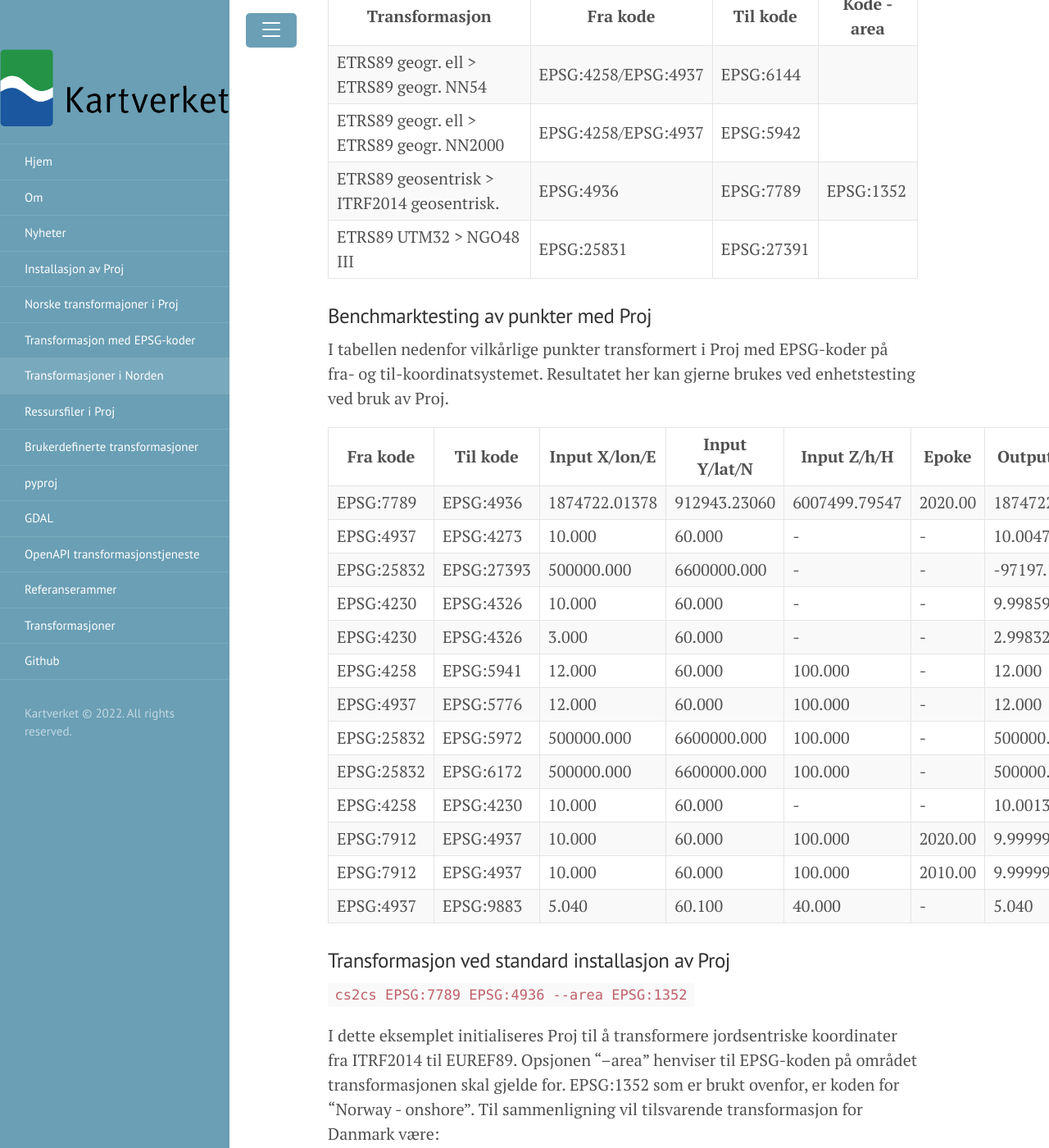
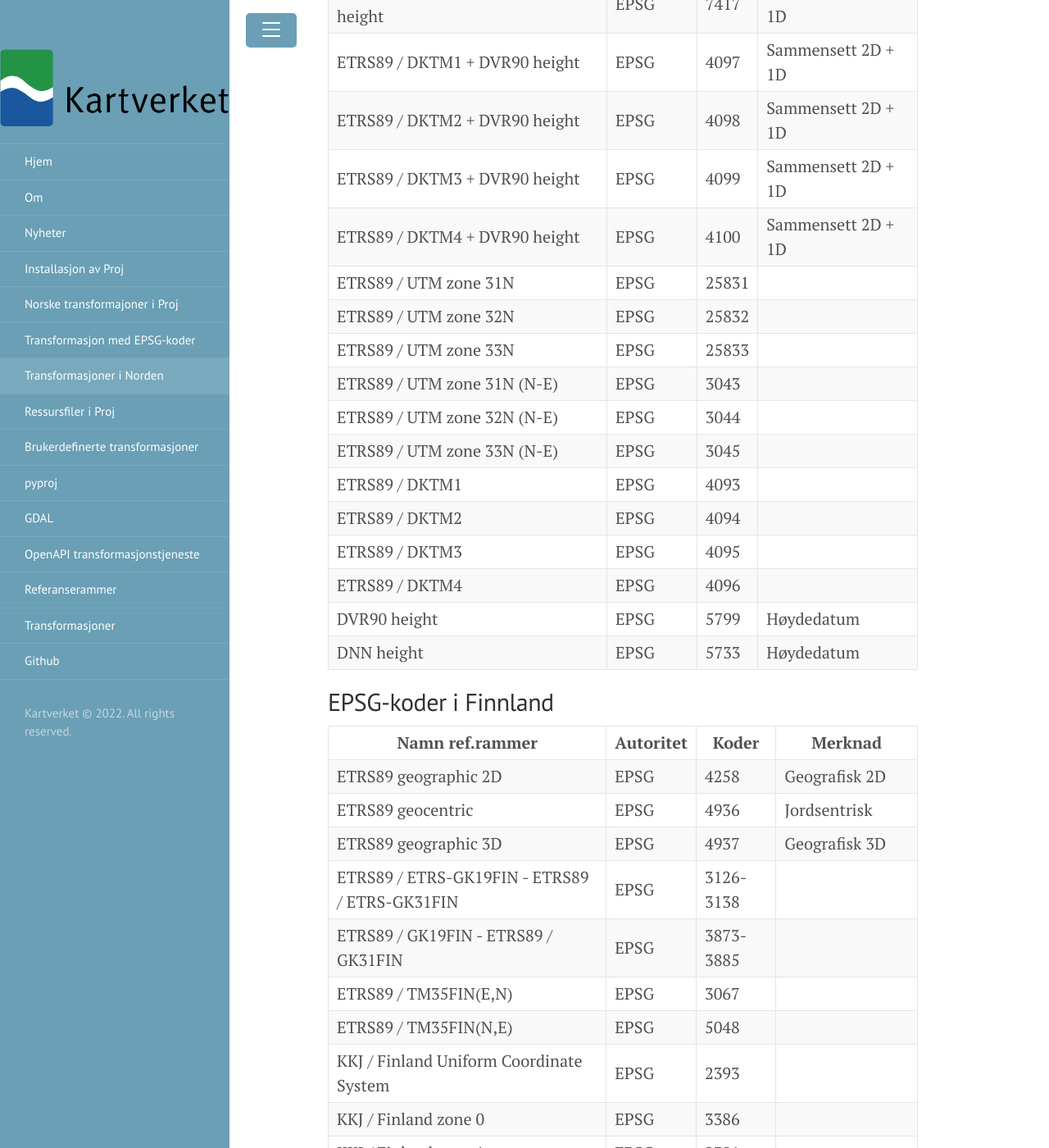
Before and after one commit to kartverket/transformasjoner, a Jekyll site: the page built from _pages/nordic_transformations.md, in a window 1280 px wide and 1400 px high, scrolled down 2272 px. Shown: the whole window at 82% size. Built offline with Jekyll 4.4.1, drawn with Linux system fonts in a browser that asks for light colours; some of the changed text lies outside the part shown.

Commit message:
Nordic trans

````diff
--- a/_pages/nordic_transformations.md
+++ b/_pages/nordic_transformations.md
@@ -4,152 +4,99 @@
 order: 6
 ---
 
-
-## Sverige
-
-## Danmark
-
-## Finnland
+Proj har også støtte for transformasjoner i de øvrige landene i Norden. Disse transformasjonene er fritt tilgjengelige takket være dugnadsarbeid
+som alle kartverkene har bistått med. Som for Norge, benyttes EPSG-koder som inngang for transformasjoner.
 
 
+## EPSG-koder i Sverige
 
-Transformasjonene og referanserammene i Proj følger kodene i EPSG-registeret. EPSG-registeret er administrert av IOGP (International Association of Oil & Gas Producers) og fungerer som en "de facto standard" vedrørende transformasjoner og referanserammer.
-
-Transformasjoner med EPSG-koder er en enkel og anbefalt alternativ metodikk. Brukeren og systemene trenger da bare forholde seg til kodene som er gitt for referanserammene og transformasjonene.
-
-Det mest vanlig vil være å oppgi EPSG-kodene på referanserammen/koordinatsystemet man skal transformere fra og til.
-
-## Linker til EPSG
-
-* [EPSG-registeret](https://epsg.org/home.html)
-* [Søkeside på EPSG-koder fra MapTiler Team](https://epsg.io/)
-* [EPSG-koder i GeoNorge](https://register.geonorge.no/epsg-koder)
-
-## Norske ref.rammer/koordinatsystemer støtta av Proj
-
-| Namn ref.rammer                 | Autoritet | Kode        | Merknad                          |
-| ------------------------------- | --------- | ----------- | -------------------------------- |
-| ETRS89 geogr. NN2000            | EPSG      |        5942 | Sammensett 2D + 1D               |
-| ETRS89 geogr. NN54              | EPSG      |        6144 | Sammensett 2D + 1D               |
-| ETRS89 2D geogr.                | EPSG      |        4258 |                                  |
-| ETRS89 3D geogr.                | EPSG      |        4937 |                                  |
-| ETRS89 geosentrisk              | EPSG      |        4936 |                                  |
-| ETRS89 UTM 31-36 2D             | EPSG      | 25831-25836 |                                  |
-| ETRS89 UTM 31-36 NN54           | EPSG      |   6171-6176 | Sammensett 2D + 1D               |
-| ETRS89 UTM 31-36 NN2000         | EPSG      |   5971-5976 | Sammensett 2D + 1D               |
-| ETRS89 NTM 5-30 2D              | EPSG      |   5105-5130 |                                  |
-| ETRS89 NTM 5-30 NN54            | EPSG      |   6145-6170 | Sammensett 2D + 1D               |
-| ETRS89 NTM 5-30 NN2000          | EPSG      |   5945-5970 | Sammensett 2D + 1D               |
-| NN2000                          | EPSG      |        5941 | Vertialt datum. Bruk heller 5942 |
-| NN54                            | EPSG      |        5776 | Vertialt datum. Bruk heller 6144 |
-| ETRS89 geogr. 3D Norway Heights | EPSG      |        5942 |                                  |
-| CD Norway Depths                | EPSG      |        9672 | (Sjøkartnull). Bruk heller 9883  |
-| ETRS89 geogr. 3D CD Norway      | EPSG      |        9883 | Sammensett 2D + 1D               |
-| NGO48 geografisk 2D             | EPSG      |        4273 |                                  |
-| NGO48 akse I-VIII               | EPSG      | 27391-27398 |                                  |
-| ITRF2014 geosentrisk            | EPSG      |        7789 |                                  |
-| ITRF2014 geogr. 2D              | EPSG      |        9000 |                                  |
-| ITRF2014 geogr. 3D              | EPSG      |        7912 |                                  |
-| ED50                            | EPSG      |        4230 | Under arbeid                     |
-| ED50 UTM 31-36 2D               | EPSG      | 23031-23036 | Under arbeid                     |
+| Namn ref.rammer                 | Autoritet | Kode | Merknad            |
+| ------------------------------- | --------- | ---- | ------------------ |
+| SWEREF99 geographic 2D          | EPSG      | 4619 | Geografisk 2D      |
+| SWEREF99 geocentric             | EPSG      | 4976 | Jordsentrisk       |
+| SWEREF99 geographic 3D          | EPSG      | 4977 | Geografisk 3D      |
+| SWEREF99 / RT90 0 gon emul.     | EPSG      | 3848 |                    |
+| SWEREF99 / RT90 2.5 gon O emul. | EPSG      | 3849 |                    |
+| SWEREF99 / RT90 2.5 gon V emul. | EPSG      | 3847 |                    |
+| SWEREF99 / RT90 5 gon O emul.   | EPSG      | 3850 |                    |
+| SWEREF99 / RT90 5 gon V emul.   | EPSG      | 3846 |                    |
+| SWEREF99 / RT90 7.5 gon V emul. | EPSG      | 3845 |                    |
+| SWEREF99 12 00                  | EPSG      | 3007 |                    |
+| SWEREF99 13 30                  | EPSG      | 3008 |                    |
+| SWEREF99 14 15                  | EPSG      | 3012 |                    |
+| SWEREF99 15 00                  | EPSG      | 3009 |                    |
+| SWEREF99 15 45                  | EPSG      | 3013 |                    |
+| SWEREF99 16 30                  | EPSG      | 3010 |                    |
+| SWEREF99 17 15                  | EPSG      | 3014 |                    |
+| SWEREF99 18 00                  | EPSG      | 3011 |                    |
+| SWEREF99 18 45                  | EPSG      | 3015 |                    |
+| SWEREF99 20 15                  | EPSG      | 3016 |                    |
+| SWEREF99 21 45                  | EPSG      | 3017 |                    |
+| SWEREF99 23 15                  | EPSG      | 3018 |                    |
+| SWEREF99 TM                     | EPSG      | 3006 |                    |
+| SWEREF99 + RH2000 height        | EPSG      | 5628 | Sammensett 2D + 1D |
+| SWEREF99 12 00 + RH2000 height  | EPSG      | 5846 | Sammensett 2D + 1D |
+| SWEREF99 13 30 + RH2000 height  | EPSG      | 5847 | Sammensett 2D + 1D |
+| SWEREF99 14 15 + RH2000 height  | EPSG      | 5851 | Sammensett 2D + 1D |
+| SWEREF99 15 00 + RH2000 height  | EPSG      | 5848 | Sammensett 2D + 1D |
+| SWEREF99 15 45 + RH2000 height  | EPSG      | 5852 | Sammensett 2D + 1D |
+| SWEREF99 16 30 + RH2000 height  | EPSG      | 5849 | Sammensett 2D + 1D |
+| SWEREF99 17 15 + RH2000 height  | EPSG      | 5853 | Sammensett 2D + 1D |
+| SWEREF99 18 00 + RH2000 height  | EPSG      | 5850 | Sammensett 2D + 1D |
+| SWEREF99 18 45 + RH2000 height  | EPSG      | 5854 | Sammensett 2D + 1D |
+| SWEREF99 20 15 + RH2000 height  | EPSG      | 5855 | Sammensett 2D + 1D |
+| SWEREF99 21 45 + RH2000 height  | EPSG      | 5856 | Sammensett 2D + 1D |
+| SWEREF99 23 15 + RH2000 height  | EPSG      | 5857 | Sammensett 2D + 1D |
+| SWEREF99 TM + RH2000 height     | EPSG      | 5845 | Sammensett 2D + 1D |
+| RH2000 height                   | EPSG      | 5613 | Høydedatum         |
 
 
-### Tilgjengelig transformasjoner (eksempler)
+## EPSG-koder i Danmark
 
-| Transformasjon                             | Fra kode            | Til kode       | Kode - area |
-| ------------------------------------------ | ------------------- | -------------- | ----------- |
-| ETRS89 geogr. ell > ETRS89 geogr. NN54     | EPSG:4258/EPSG:4937 |      EPSG:6144 |             |
-| ETRS89 geogr. ell > ETRS89 geogr. NN2000   | EPSG:4258/EPSG:4937 |      EPSG:5942 |             |
-| ETRS89 geosentrisk > ITRF2014 geosentrisk. |           EPSG:4936 |      EPSG:7789 |   EPSG:1352 |
-| ETRS89 UTM32 > NGO48 III                   |          EPSG:25831 |     EPSG:27391 |             |
+| Namn ref.rammer                      | Autoritet | Kode  | Merknad            |
+| ------------------------------------ | --------- | ----- | ------------------ |
+| ETRS89 geographic 2D                 | EPSG      |  4258 | Geografisk 2D      |
+| ETRS89 geocentric                    | EPSG      |  4936 | Jordsentrisk       |
+| ETRS89 geographic 3D                 | EPSG      |  4937 | Geografisk 3D      |
+| ETRS89 / UTM zone 32N + DVR90 height | EPSG      |  7416 | Sammensett 2D + 1D |
+| ETRS89 / UTM zone 33N + DVR90 height | EPSG      |  7417 | Sammensett 2D + 1D |
+| ETRS89 / DKTM1 + DVR90 height        | EPSG      |  4097 | Sammensett 2D + 1D |
+| ETRS89 / DKTM2 + DVR90 height        | EPSG      |  4098 | Sammensett 2D + 1D |
+| ETRS89 / DKTM3 + DVR90 height        | EPSG      |  4099 | Sammensett 2D + 1D |
+| ETRS89 / DKTM4 + DVR90 height        | EPSG      |  4100 | Sammensett 2D + 1D |
+| ETRS89 / UTM zone 31N                | EPSG      | 25831 |                    |
+| ETRS89 / UTM zone 32N                | EPSG      | 25832 |                    |
+| ETRS89 / UTM zone 33N                | EPSG      | 25833 |                    |
+| ETRS89 / UTM zone 31N (N-E)          | EPSG      |  3043 |                    |
+| ETRS89 / UTM zone 32N (N-E)          | EPSG      |  3044 |                    |
+| ETRS89 / UTM zone 33N (N-E)          | EPSG      |  3045 |                    |
+| ETRS89 / DKTM1                       | EPSG      |  4093 |                    |
+| ETRS89 / DKTM2                       | EPSG      |  4094 |                    |
+| ETRS89 / DKTM3                       | EPSG      |  4095 |                    |
+| ETRS89 / DKTM4                       | EPSG      |  4096 |                    |
+| DVR90 height                         | EPSG      |  5799 | Høydedatum         |
+| DNN height                           | EPSG      |  5733 | Høydedatum         |
 
 
-### Benchmarktesting av punkter med Proj
+## EPSG-koder i Finnland
 
-I tabellen nedenfor vilkårlige punkter transformert i Proj med EPSG-koder på fra- og til-koordinatsystemet. Resultatet her kan gjerne brukes ved enhetstesting ved bruk av Proj.
-
-| Fra kode   | Til kode   | Input X/lon/E  | Input Y/lat/N | Input Z/h/H    | Epoke    | Output X/lon/E  | Output Y/lat/N  | Output Z/h/H    | Områdekode |
-| ---------- | ---------- | -------------- | ------------- | -------------- | -------- | --------------- | --------------- | ----------------| ---------- |
-|  EPSG:7789 |  EPSG:4936 |  1874722.01378 |  912943.23060 |  6007499.79547 |  2020.00 |  1874722.630745 |   912942.993045 |  6007499.590605 |          - |
-|  EPSG:4937 |  EPSG:4273 |         10.000 |        60.000 |              - |        - | 10.004772119609 | 59.999247563843 |               - |          - |
-| EPSG:25832 | EPSG:27393 |     500000.000 |   6600000.000 |              - |        - |     -97197.1595 |     172511.9003 |               - |          - |
-|  EPSG:4230 |  EPSG:4326 |         10.000 |        60.000 |              - |        - |  9.998594123185 | 59.999544266822 |               - |          - |
-|  EPSG:4230 |  EPSG:4326 |          3.000 |        60.000 |              - |        - |  2.998327769141 | 59.999460761204 |               - |          - |
-|  EPSG:4258 |  EPSG:5941 |         12.000 |        60.000 |        100.000 |        - |          12.000 |          60.000 |       64.266998 |          - |
-|  EPSG:4937 |  EPSG:5776 |         12.000 |        60.000 |        100.000 |        - |          12.000 |          60.000 |       64.054001 |          - |
-| EPSG:25832 |  EPSG:5972 |     500000.000 |   6600000.000 |        100.000 |        - |      500000.000 |     6600000.000 |       58.042431 |          - |
-| EPSG:25832 |  EPSG:6172 |     500000.000 |   6600000.000 |        100.000 |        - |      500000.000 |     6600000.000 |       58.039824 |          - |
-|  EPSG:4258 |  EPSG:4230 |         10.000 |        60.000 |              - |        - | 10.001392846773 | 60.000445365016 |               - |  EPSG:1182 |
-|  EPSG:7912 |  EPSG:4937 |         10.000 |        60.000 |        100.000 |  2020.00 |  9.999991896247 | 59.999995111756 |       99.866516 |          - |
-|  EPSG:7912 |  EPSG:4937 |         10.000 |        60.000 |        100.000 |  2010.00 |  9.999994703625 | 59.999996480391 |       99.913775 |          - |
-|  EPSG:4937 |  EPSG:9883 |          5.040 |        60.100 |         40.000 |        - |           5.040 |          60.100 |        3.870998 |          - |
-
-
-### Transformasjon ved standard installasjon av Proj
-
-``cs2cs EPSG:7789 EPSG:4936 --area EPSG:1352``
-
-I dette eksemplet initialiseres Proj til å transformere jordsentriske koordinater fra ITRF2014 til EUREF89. Opsjonen "--area" henviser til EPSG-koden på området transformasjonen skal gjelde for. EPSG:1352 som er brukt ovenfor, er koden for "Norway - onshore". Til sammenligning vil tilsvarende transformasjon for Danmark være:
-
-``cs2cs EPSG:7789 EPSG:4936 --area EPSG:1080``
-
-### Transformasjon med *--3d*-option (nytt i Proj v. 9.1.0)
-
-Hvis koordinatsystemet som man transformerer fra er horisontal (2D) må man legge til optionen *--3d*.
-
-Feil:
-```
-cs2cs -d 4 EPSG:4258 EPSG:4258+EPSG:5941
-60 10 100
-60.0000 10.0000 100.0000
-```
-
-Riktig:
-```
-cs2cs -d 4 --3d EPSG:4258 EPSG:4258+EPSG:5941
-60 10 100
-60.0000 10.0000 59.4360
-```
-
-### Transformasjon fra NN2000-høyder til Sjøkartnull-dybder
-
-Fra og med Proj 9.0.0 er det mulig å transformere sømløst mellom NN2000 og Sjøkartnull
-
-Transformasjon fra NN2000-høyder til Sjøkartnull-dybder:
-
-``cs2cs -d 4 EPSG:4258+EPSG:5941 EPSG:4258+EPSG:9672``
-
-Eller som kortform:
-
-``cs2cs -d 4 EPSG:5942 EPSG:9883``
-
-
-### Transformasjon med egendefinerte sammensatte referanserammer
-
-Proj har mulighet til å sette sammen forhåndsdefinerte datum for høyde og grunnriss. For eksempel kan man kombinere ETRS89 med høydedatumet EGM2008. Da kan man
-bruke syntaksen *EPSG:4258+EPSG:3855*.
-
-Utlisting av *EPSG:4258+EPSG:3855* på WKT-format:
-
-``projinfo -k ensemble EPSG:4258+EPSG:3855 -o WKT2:2019``
-
-Transformasjon fra ETRS89 ellipsoidiske høyder til EGM2008:
-
-``cs2cs -d 4 EPSG:4937 EPSG:4258+EPSG:3855``
-
-
-### Transformasjon fra og til fil med *cs2cs*-kommandoen
-
-``cs2cs -d <desimaler> EPSG:<fra-kode> EPSG:<til-kode> <path fra-fil> > <path til-fil>``
-
-Eksempel transformasjon fra *ETRS89 3D geogr.* til *ETRS89 UTM 32 NN2000*:
-
-``cs2cs -d 4 EPSG:4937 EPSG:25832+EPSG:5941 innfil.txt > utfil.txt``
-
-Formatet på *innfil.txt* kan være:
-
-```
-60.1441561 10.2520844 116.5761 Hønefoss1
-60.1432313 10.2590881 117.1235 Hønefoss2
-60.1430092 10.2587710 115.0488 Hønefoss3
-```
+| Namn ref.rammer                                      | Autoritet | Koder     | Merknad            |
+| ---------------------------------------------------- | --------- | --------- | ------------------ |
+| ETRS89 geographic 2D                                 | EPSG      |      4258 | Geografisk 2D      |
+| ETRS89 geocentric                                    | EPSG      |      4936 | Jordsentrisk       |
+| ETRS89 geographic 3D                                 | EPSG      |      4937 | Geografisk 3D      |
+| ETRS89 / ETRS-GK19FIN - ETRS89 / ETRS-GK31FIN        | EPSG      | 3126-3138 |                    |
+| ETRS89 / GK19FIN - ETRS89 / GK31FIN                  | EPSG      | 3873-3885 |                    |
+| ETRS89 / TM35FIN(E,N)                                | EPSG      |      3067 |                    |
+| ETRS89 / TM35FIN(N,E)                                | EPSG      |      5048 |                    |
+| KKJ / Finland Uniform Coordinate System              | EPSG      |      2393 |                    |
+| KKJ / Finland zone 0                                 | EPSG      |      3386 |                    |
+| KKJ / Finland zone 1                                 | EPSG      |      2391 |                    |
+| KKJ / Finland zone 2                                 | EPSG      |      2392 |                    |
+| KKJ / Finland zone 4                                 | EPSG      |      2394 |                    |
+| KKJ / Finland zone 5                                 | EPSG      |      3387 |                    |
+| ETRS89 / TM35FIN(N,E) + N2000 height                 | EPSG      |      3903 | Sammensett 2D + 1D |
+| ETRS89 / TM35FIN(N,E) + N60 height                   | EPSG      |      3902 | Sammensett 2D + 1D |
+| KKJ / Finland Uniform Coordinate System + N60 height | EPSG      |      3901 | Sammensett 2D + 1D |
+| N2000 height                                         | EPSG      |      3900 | Høydedatum         |
+| N60 height                                           | EPSG      |      5717 | Høydedatum         |
````
